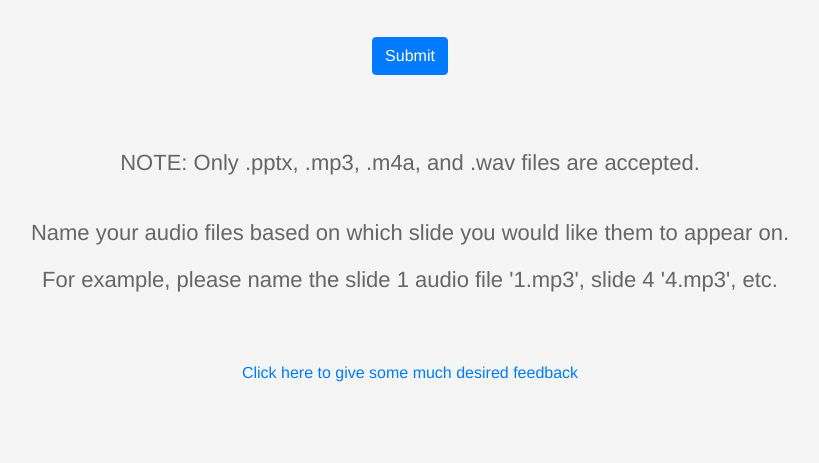
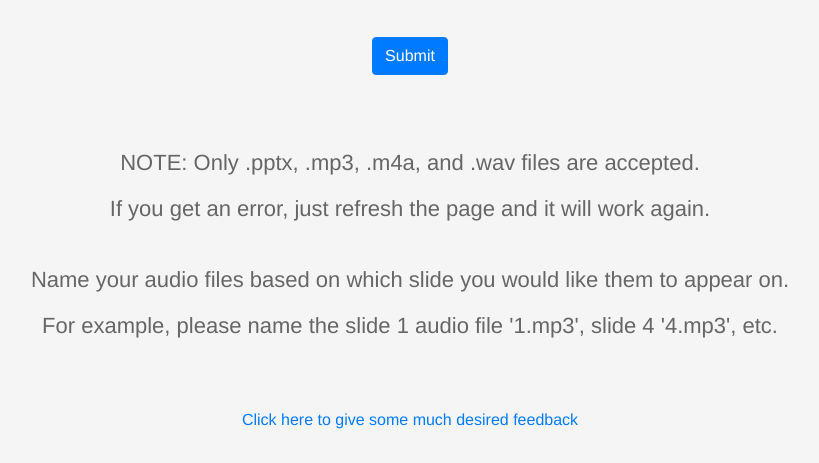
Before and after one commit to harryob2/ppt-narration-tool, a Flask app: page / in a window 1280 px wide. Shown: the part 209-672 px from the top of the page, without its empty margins (230-1049 px from the left). Run offline with Flask 2, Linux system fonts and the light colour scheme; some libraries are stand-ins or nearby versions.

Commit message:
Add files via upload

```diff
--- a/templates/pptx_upload.html
+++ b/templates/pptx_upload.html
@@ -88,6 +88,7 @@
         <div class="notes">
             <br>
             <h6>NOTE: Only .pptx, .mp3, .m4a, and .wav files are accepted.</h6>
+            <h6>If you get an error, just refresh the page and it will work again.</h6>
             <br>
             <h6>Name your audio files based on which slide you would like them to appear on.</h6>
             <h6>For example, please name the slide 1 audio file '1.mp3', slide 4 '4.mp3', etc.</h6>
```
